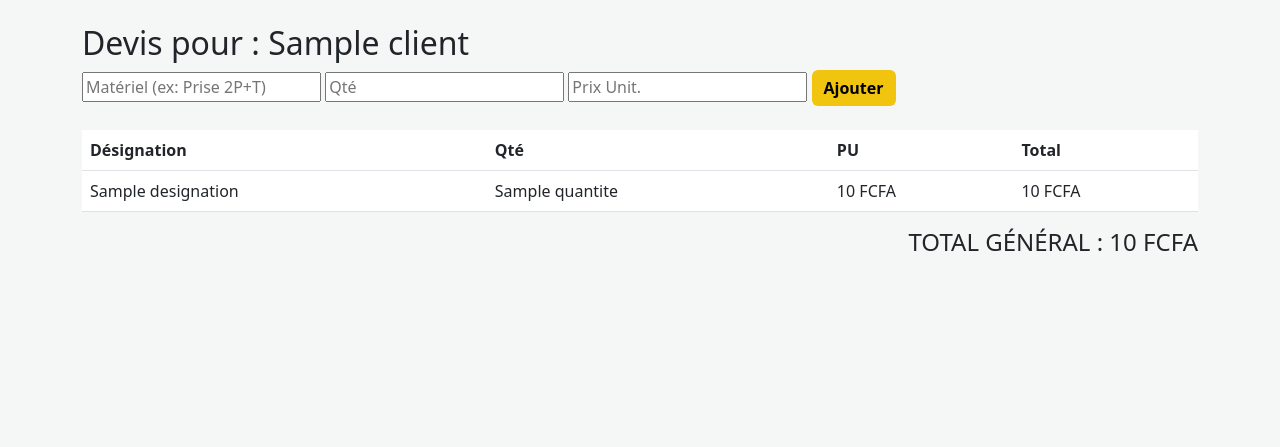
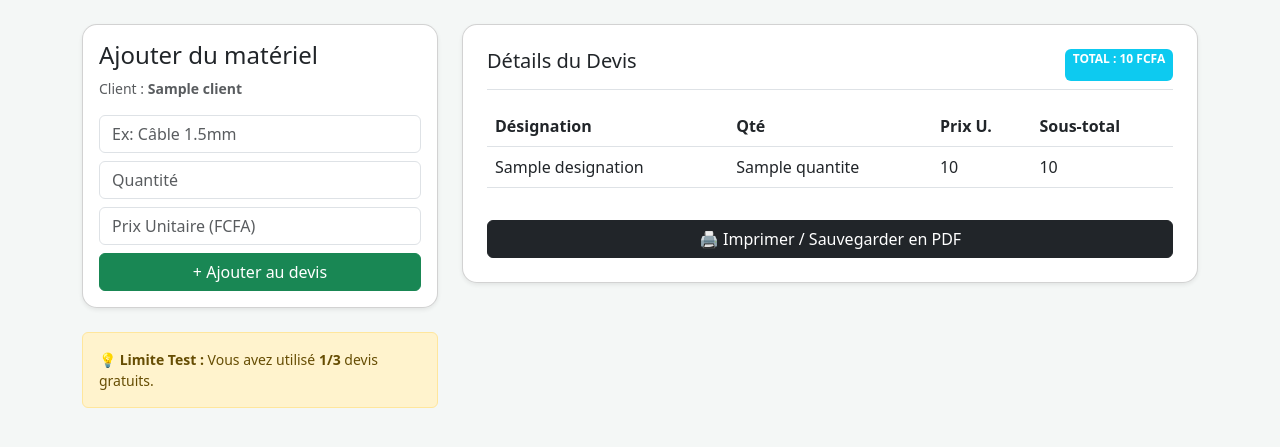
Before and after one commit to ernestcoulibaly721/ElecPro_Saas, a Flask app: template templates/creer_devis.html in a window 1280 px wide. Shown: the part 60-507 px from the top of the page. Run offline with Flask 3, Linux system fonts and the light colour scheme; the template is opened without the code that fills it: most values are stand-ins (such as "Sample title", 1, 10 or a date in 2020); parts of the project's set-up code (start-up, migrations or seed data) failed here and were passed over.

Commit message:
Update creer_devis.html

```diff
--- a/templates/creer_devis.html
+++ b/templates/creer_devis.html
@@ -1,20 +1,43 @@
 {% extends "layout.html" %}
 {% block content %}
-<h2>Devis pour : {{ client.nom_complet }}</h2>
-<form method="POST" class="mb-4">
-    <input type="text" name="designation" placeholder="Matériel (ex: Prise 2P+T)" required>
-    <input type="number" name="quantite" placeholder="Qté" required>
-    <input type="number" step="0.01" name="prix_unitaire" placeholder="Prix Unit." required>
-    <button type="submit" class="btn btn-primary">Ajouter</button>
+<div class="row">
+    <div class="col-md-4">
+        <div class="card p-3 shadow-sm mb-4">
+            <h4>Ajouter du matériel</h4>
+            <p class="small text-muted">Client : <b>{{ client.nom_complet }}</b></p>
+            <form method="POST">
+                <div class="mb-2">
+                    <input type="text" name="designation" class="form-control" placeholder="Ex: Câble 1.5mm" required>
+                </div>
+                <div class="mb-2">
+                    <input type="number" name="quantite" class="form-control" placeholder="Quantité" required>
+                </div>
+                <div class="mb-2">
+                    <input type="number" step="0.01" name="prix_unitaire" class="form-control" placeholder="Prix Unitaire (FCFA)" required>
+                </div>
+                <button type="submit" class="btn btn-success w-100">+ Ajouter au devis</button>
             </form>
+        </div>
 
-<table class="table">
+        <div class="alert alert-warning small">
+            💡 <b>Limite Test :</b> Vous avez utilisé <b>{{ profil.devis_count }}/3</b> devis gratuits.
+        </div>
+    </div>
+
+    <div class="col-md-8">
+        <div class="card p-4 shadow-sm">
+            <div class="d-flex justify-content-between border-bottom pb-2 mb-3">
+                <h5>Détails du Devis</h5>
+                <span class="badge bg-info">TOTAL : {{ total }} FCFA</span>
+            </div>
+
+            <table class="table table-hover">
                 <thead>
                     <tr>
                         <th>Désignation</th>
                         <th>Qté</th>
-            <th>PU</th>
-            <th>Total</th>
+                        <th>Prix U.</th>
+                        <th>Sous-total</th>
                     </tr>
                 </thead>
                 <tbody>
@@ -22,11 +45,21 @@
                     <tr>
                         <td>{{ m.designation }}</td>
                         <td>{{ m.quantite }}</td>
-            <td>{{ m.prix_unitaire }} FCFA</td>
-            <td>{{ m.quantite * m.prix_unitaire }} FCFA</td>
+                        <td>{{ m.prix_unitaire }}</td>
+                        <td>{{ m.quantite * m.prix_unitaire }}</td>
+                    </tr>
+                    {% else %}
+                    <tr>
+                        <td colspan="4" class="text-center text-muted">Aucun matériel ajouté pour le moment.</td>
                     </tr>
                     {% endfor %}
                 </tbody>
             </table>
-<h4 class="text-end">TOTAL GÉNÉRAL : {{ total }} FCFA</h4>
+
+            <div class="mt-3">
+                <button onclick="window.print()" class="btn btn-dark w-100">🖨️ Imprimer / Sauvegarder en PDF</button>
+            </div>
+        </div>
+    </div>
+</div>
 {% endblock %}
```
Lines whose indentation alone changed are shown as unchanged.
